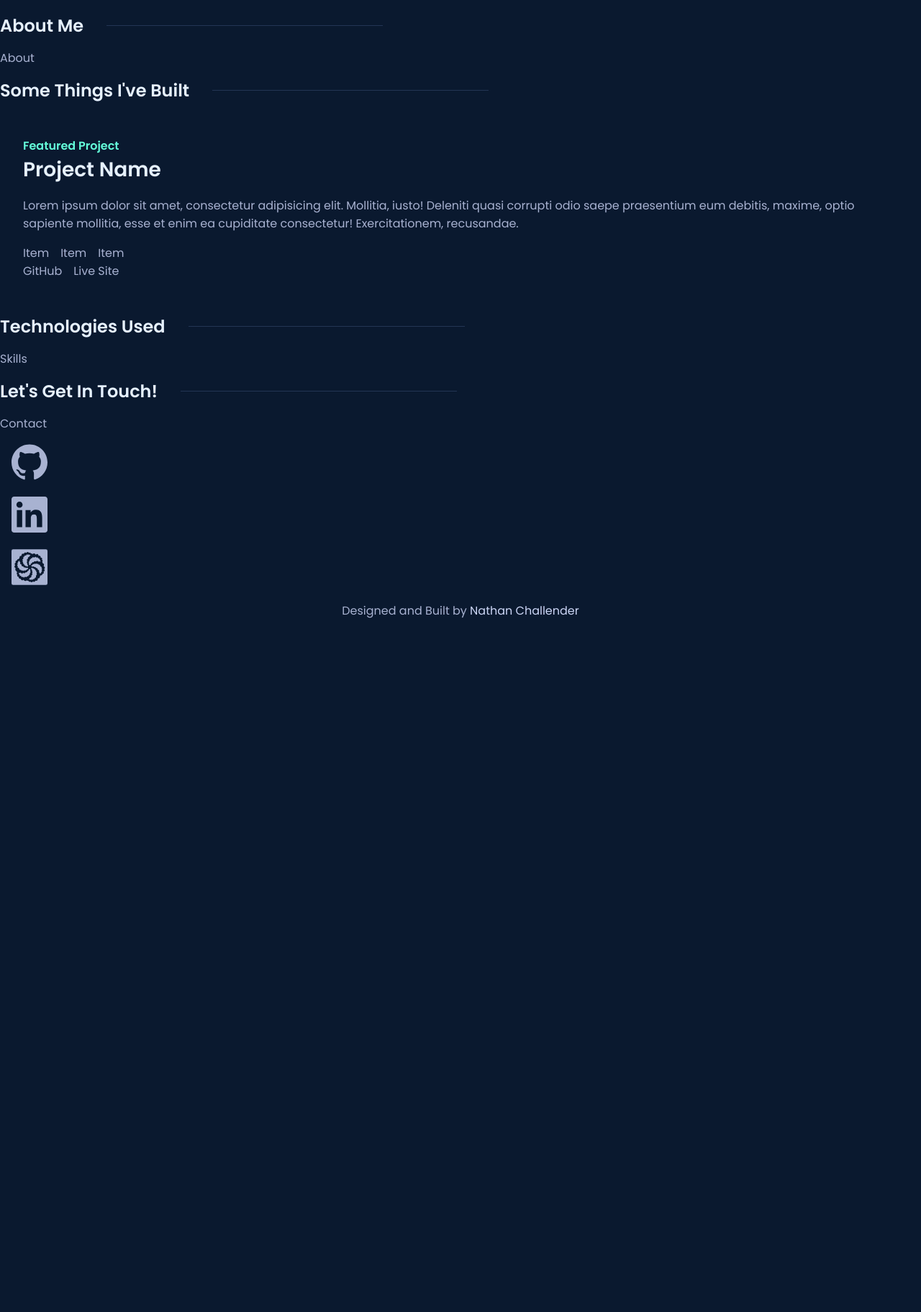
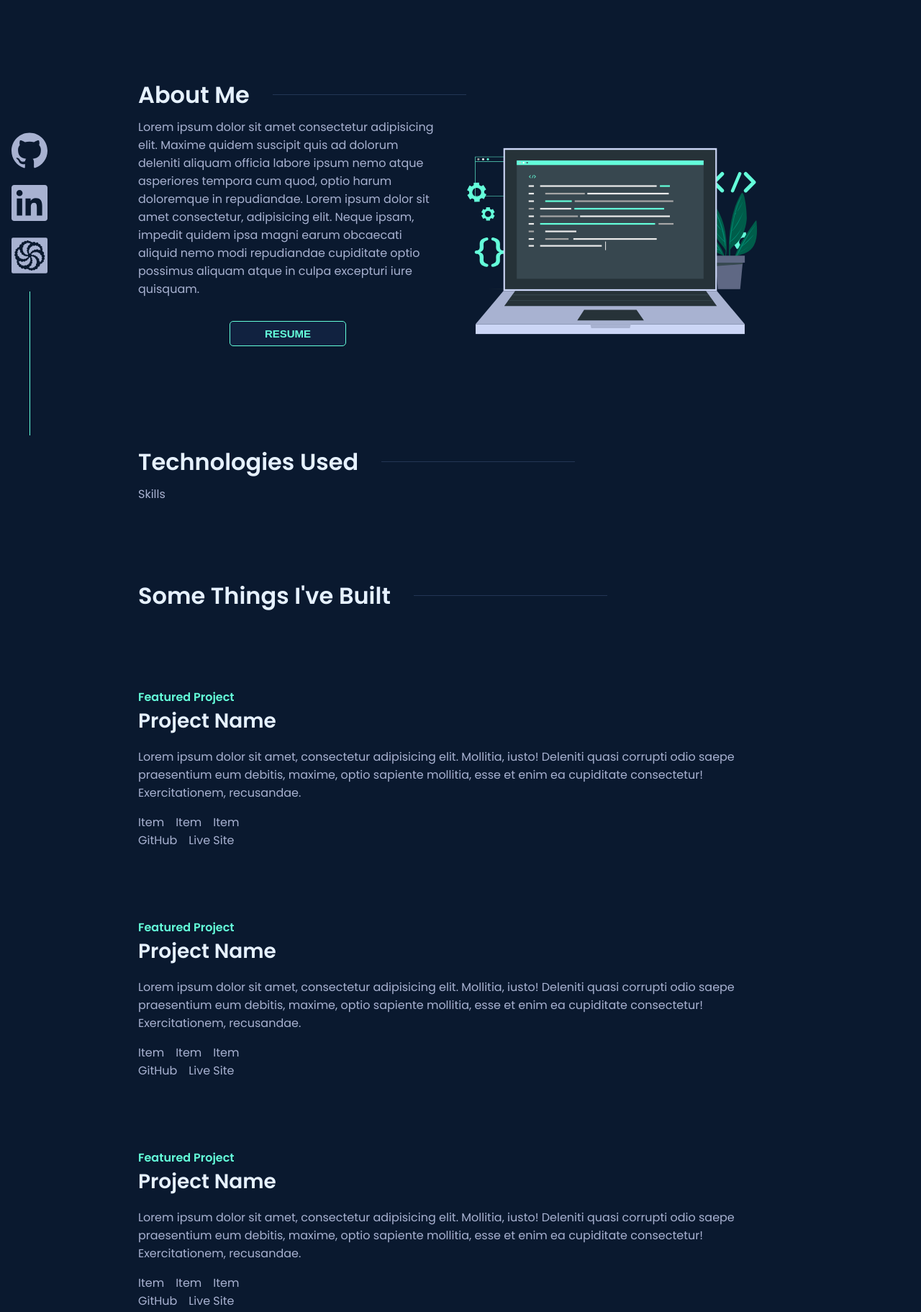
Before and after one commit to nathandallas/javascript-portfolio, a website built with Vite: page index.html in a window 1280 px wide. Shown: the part 197-2020 px from the top of the page at 72% size. Before the commit the page ends 1058 px from the top, so only its background shows below. Built offline with nearby package versions, Linux system fonts and the light colour scheme.

Commit message:
styled about, fixed bug in mobile nav

```diff
--- a/index.html
+++ b/index.html
@@ -29,7 +29,7 @@
             <span></span>
           </div>
           <div class="menu-links">
-            <li>
+            <li id="toggle">
               <a href="#about">About</a>
             </li>
             <li>
@@ -46,16 +46,40 @@
       </nav>
     </header>
 
-    <section>
+    <section id="about">
       <div class="about header">
         <h2>About Me</h2>
         <span></span>
       </div>
-      About
+      <div class="about-me">
+        <div class="about-me__container">
+          <p>
+            Lorem ipsum dolor sit amet consectetur adipisicing elit. Maxime
+            quidem suscipit quis ad dolorum deleniti aliquam officia labore
+            ipsum nemo atque asperiores tempora cum quod, optio harum doloremque
+            in repudiandae. Lorem ipsum dolor sit amet consectetur, adipisicing
+            elit. Neque ipsam, impedit quidem ipsa magni earum obcaecati aliquid
+            nemo modi repudiandae cupiditate optio possimus aliquam atque in
+            culpa excepturi iure quisquam.
+          </p>
+          <button>RESUME</button>
+        </div>
+        <img src="/public/about.svg" alt="" />
+      </div>
+    </section>
+
+    <!-- TECHNOLOGIES SECTION -->
+
+    <section id="skills">
+      <div class="skills header">
+        <h2>Technologies Used</h2>
+        <span></span>
+      </div>
+      Skills
     </section>
 
     <!-- PROJECTS SECTION -->
-    <section>
+    <section id="projects">
       <div class="projects header">
         <h2>Some Things I've Built</h2>
         <span></span>
@@ -82,17 +106,55 @@
           </ul>
         </div>
       </div>
+      <div class="project">
+        <div class="project__container">
+          <img src="/public/profile-pic.jpg" alt="" />
+          <h4>Featured Project</h4>
+          <h3>Project Name</h3>
+          <p>
+            Lorem ipsum dolor sit amet, consectetur adipisicing elit. Mollitia,
+            iusto! Deleniti quasi corrupti odio saepe praesentium eum debitis,
+            maxime, optio sapiente mollitia, esse et enim ea cupiditate
+            consectetur! Exercitationem, recusandae.
+          </p>
+          <ul>
+            <li>Item</li>
+            <li>Item</li>
+            <li>Item</li>
+          </ul>
+          <ul>
+            <li>GitHub</li>
+            <li>Live Site</li>
+          </ul>
+        </div>
+      </div>
+      <div class="project">
+        <div class="project__container">
+          <img src="/public/profile-pic.jpg" alt="" />
+          <h4>Featured Project</h4>
+          <h3>Project Name</h3>
+          <p>
+            Lorem ipsum dolor sit amet, consectetur adipisicing elit. Mollitia,
+            iusto! Deleniti quasi corrupti odio saepe praesentium eum debitis,
+            maxime, optio sapiente mollitia, esse et enim ea cupiditate
+            consectetur! Exercitationem, recusandae.
+          </p>
+          <ul>
+            <li>Item</li>
+            <li>Item</li>
+            <li>Item</li>
+          </ul>
+          <ul>
+            <li>GitHub</li>
+            <li>Live Site</li>
+          </ul>
+        </div>
+      </div>
     </section>
 
-    <section>
-      <div class="skills header">
-        <h2>Technologies Used</h2>
-        <span></span>
-      </div>
-      Skills
-    </section>
+    <!-- CONTACT SECTION -->
 
-    <section>
+    <section id="contact">
       <div class="contact header">
         <h2>Let's Get In Touch!</h2>
         <span></span>
@@ -109,8 +171,9 @@
           ><img src="/public/linkedin.svg" alt="LinkedIn"
         /></a>
         <a href="httpL//github.com/nathandallas"
-          ><img src="/public/codewars.svg" alt="CodweWars"
+          ><img src="/public/codewars.svg" alt="CodeWars"
         /></a>
+        <span></span>
       </div>
     </aside>
 
@@ -124,7 +187,7 @@
             ><img src="/public/linkedin.svg" alt="LinkedIn"
           /></a>
           <a href="httpL//github.com/nathandallas"
-            ><img src="/public/codewars.svg" alt="CodweWars"
+            ><img src="/public/codewars.svg" alt="CodeWars"
           /></a>
         </div>
       </div>
--- a/main.js
+++ b/main.js
@@ -1,13 +1,21 @@
 import "./styles/style.scss";
 
+// MOBILE NAV
+
 const toggle = document.querySelector("#toggle");
+const menu = document.querySelector(".menu-links");
+const icon = document.querySelector(".hamburger-icon");
 
 function toggleMenu() {
-  const menu = document.querySelector(".menu-links");
-  const icon = document.querySelector(".hamburger-icon");
   menu.classList.toggle("open");
   icon.classList.toggle("open");
-
 }
 
 toggle.addEventListener("click", toggleMenu);
+
+document.onclick = function (e) {
+  if (!menu.contains(e.target) && !icon.contains(e.target)) {
+    menu.classList.remove("open");
+    icon.classList.remove("open");
+  }
+};
--- /dev/null
+++ b/styles/_about.scss
@@ -0,0 +1,43 @@
+@import "partials";
+
+.about-me {
+  display: flex;
+  flex-direction: column;
+  & img {
+    margin: 0 auto;
+    max-width: 70vw;
+    @include tablet {
+      width: 15rem;
+    }
+    @include desktop {
+      width: 30rem;
+    }
+  }
+
+  @include tablet {
+    flex-direction: row;
+    align-items: center;
+  }
+
+  &__container {
+    display: flex;
+    flex-direction: column;
+    justify-content: center;
+    align-items: center;
+  }
+}
+
+button {
+    font-weight: 700;
+    font-size: 15px;
+  margin: 2rem;
+  padding: 1cqh 3rem;
+  background-color: $lightnavy;
+  border: 1px solid $green;
+  border-radius: 5px;
+  color: $green;
+  &:hover {
+    background-color: $green;
+    color: $lightnavy;
+    border: 1px solid $lightnavy;  }
+}
--- /dev/null
+++ b/styles/_contact.scss
@@ -0,0 +1 @@
+@import "partials";
--- a/styles/_footer.scss
+++ b/styles/_footer.scss
@@ -6,10 +6,21 @@ footer {
 }
 
 .socials {
+    & span {
+        background-color: $green;
+        height: 200px;
+        width: 1px;
+        position: relative;
+        bottom: -10px;
+    }
   @include tablet {
     display: flex;
     flex-direction: column;
-    padding: 0.5rem
+    align-items: center;
+    padding: 0.5rem;
+    position: fixed;
+    bottom: 0;
+    left: 0;
   }
   &-mobile {
     @include tablet {
--- a/styles/_nav.scss
+++ b/styles/_nav.scss
@@ -27,8 +27,6 @@ nav {
   gap: 2rem;
   list-style: none;
   font-size: 1.5rem;
-  @include desktop {
-  }
 }
 
 .logo {
@@ -68,11 +66,13 @@ nav {
 }
 
 .menu-links {
+    display: block;
   position: absolute;
   top: 100%;
   right: 0;
   background-color: $navy;
   width: 75vw;
+  height: 100vh;
   max-height: 0;
   overflow: hidden;
   transition: all 0.3 ease-in-out;
@@ -94,7 +94,7 @@ nav {
 }
 
 .menu-links.open {
-  max-height: 300px;
+  max-height: 200vh;
 }
 
 .hamburger-icon.open span:first-child {
--- a/styles/_partials.scss
+++ b/styles/_partials.scss
@@ -1,5 +1,5 @@
 $tablet-breakpoint: 768px;
-$desktop-breakpoint: 1024px;
+$desktop-breakpoint: 1200px;
 
 $navy: #0a192f;
 $navylowop: #0a192f99;
--- a/styles/_projects.scss
+++ b/styles/_projects.scss
@@ -1,12 +1,11 @@
 @import "partials";
 
 .project {
-
+  margin: 6rem 0;
   & img {
     display: none;
   }
-  &__container{
-    margin: 2rem ;
+  &__container {
     position: relative;
     background-color: $navylowop;
     height: auto;
--- /dev/null
+++ b/styles/_skills.scss
@@ -0,0 +1 @@
+@import "partials";
--- a/styles/style.scss
+++ b/styles/style.scss
@@ -1,4 +1,7 @@
 @import "nav";
+@import "about";
+@import "skills";
+@import "projects";
 @import "projects";
 @import "footer";
 @import "partials";
@@ -33,11 +36,24 @@ h3 {
   color: $white;
 }
 
+h2 {
+  font-size: 2rem;
+}
+
 h4 {
   color: $green;
 }
 
-/* SECTION HEADERS */
+/* SECTION & HEADERS */
+
+section {
+  margin: 2rem;
+  @include tablet {
+    margin: 6rem auto;
+    width: 70vw;
+    max-width: 1000px;
+  }
+}
 
 .header {
   display: flex;
```
Also changed, not shown: public/about.svg (added).
